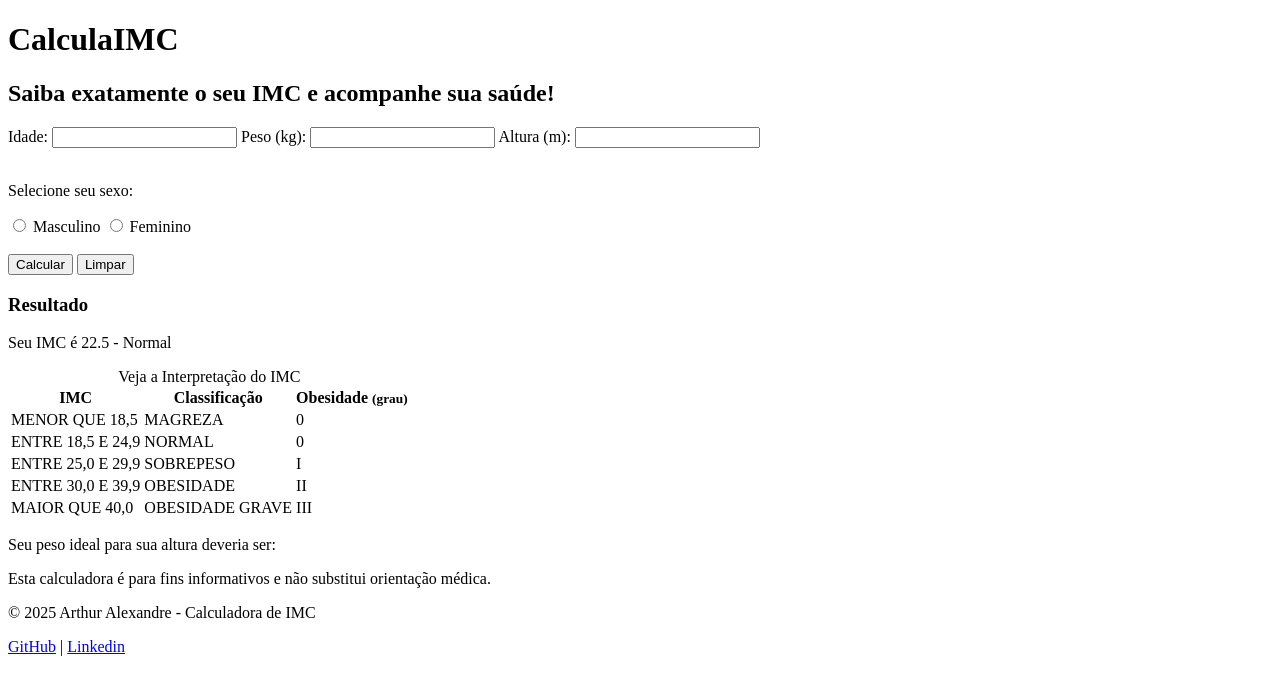
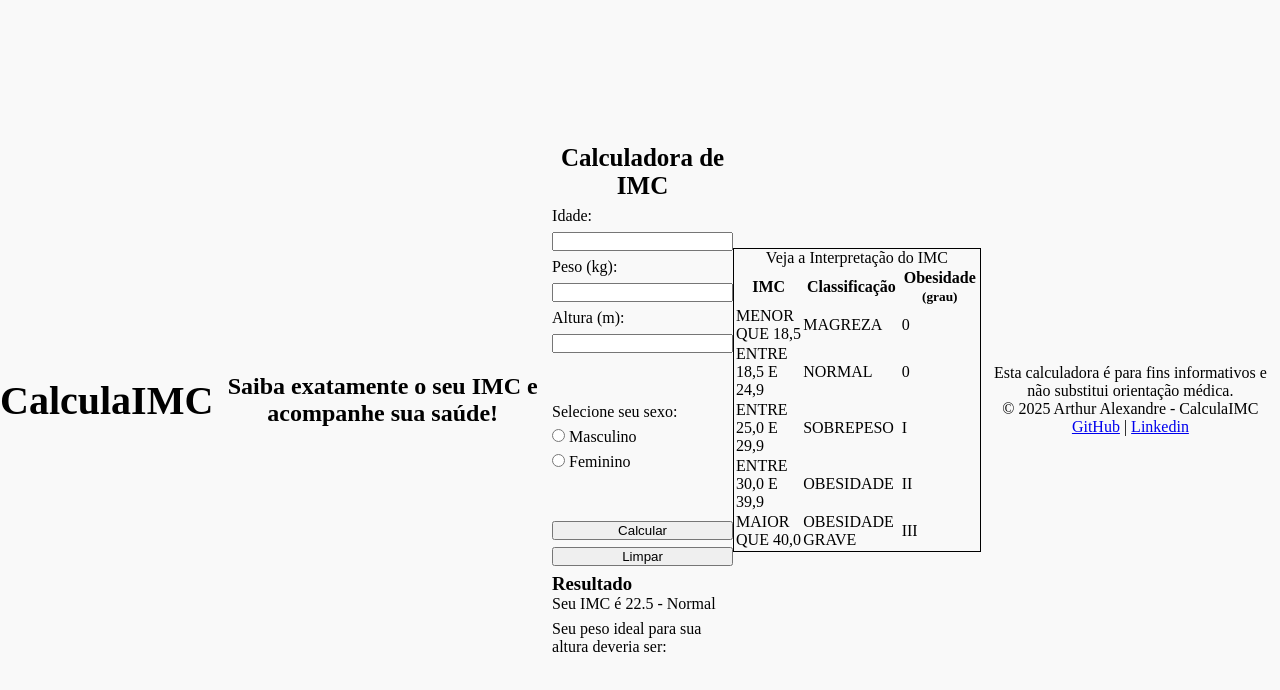
Before and after one commit to Arthur-Alexandre-Dev/CalculaIMC, a plain HTML site: page index.html in a window 1280 px wide. Drawn offline with Linux system fonts and the light colour scheme.

Commit message:
feat: Adiciona design básico no CSS e reestrutura o HTML com novas classes e IDs

```diff
--- a/imc.js
+++ b/imc.js
@@ -1,5 +1,4 @@
-function Imc(name, age, weight, height) {
-  this.name = name;
+function Imc(age, weight, height) {
   this.age = age;
   this.weight = weight;
   this.height = height;
@@ -10,6 +9,6 @@ function Imc(name, age, weight, height) {
 }
 
 (function p1() {
-  let p1 = new Imc("Arthur", 25, 80, 1.8);
+  let p1 = new Imc(25, 80, 1.8);
   console.log(p1.imc_calculator());
 })();
--- a/index.html
+++ b/index.html
@@ -9,27 +9,28 @@
  <h1>CalculaIMC</h1>
 <h2>Saiba exatamente o seu IMC e acompanhe sua saúde!</h2>
 
-<form id="formularioIMC">
-  <label for="idade">Idade:</label>
-  <input type="number" id="idade" name="idade" required />
+<form class="BMIform">
+<p class="formTitle">Calculadora de IMC</p>
+  <label for="age">Idade:</label>
+  <input type="number" id="age" name="age" required />
 
-  <label for="peso">Peso (kg):</label>
-  <input type="number" step="0.1" id="peso" name="peso" required />
+  <label for="weight">Peso (kg):</label>
+  <input type="number" step="0.1" id="weight" name="weight" required />
 
-  <label for="altura">Altura (m):</label>
-  <input type="number" step="0.01" id="altura" name="altura" required />
+  <label for="height">Altura (m):</label>
+  <input type="number" step="0.01" id="height" name="height" required />
 
   <br /><br />
 
-    <p>Selecione seu sexo:</p>
+    <p id="genreSelect">Selecione seu sexo:</p>
 
   <label>
-    <input type="radio" name="sexo" value="masculino" />
+    <input type="radio" name="gender" value="male" />
     Masculino
   </label>
 
   <label>
-    <input type="radio" name="sexo" value="feminino" />
+    <input type="radio" name="gender" value="female" />
     Feminino
   </label>
 
@@ -37,13 +38,17 @@
 
   <button type="submit">Calcular</button>
   <button type="reset">Limpar</button>
-</form>
 
-    <section>
+    <section class="result">
         <h3>Resultado</h3>
         <p>Seu IMC é 22.5 - Normal</p>
     </section>
     <section>
+        <p>Seu peso ideal para sua altura deveria ser:</p>
+    </section>
+</form>
+
+    <section class="BMItable">
         <table>
             <caption>Veja a Interpretação do IMC</caption>
             <thead>
@@ -82,16 +87,15 @@
             </tbody>
         </table>
     </section>
-    <section>
-        <p>Seu peso ideal para sua altura deveria ser:</p>
-    </section>
+
     <footer>
         <p>Esta calculadora é para fins informativos e não substitui orientação médica.</p>
-        <p>© 2025 Arthur Alexandre - Calculadora de IMC</p>
+        <p>© 2025 Arthur Alexandre - CalculaIMC</p>
         <a href="https://github.com/Arthur-Alexandre-Dev" target="_blank">GitHub</a> |
         <a href="https://www.linkedin.com/in/arthur-alexandre-9118a1291/" target="_blank">Linkedin</a>
     </footer>
-    <script src="/IMC/imc.js"></script>
-    <style src="/IMC/style.css"></style>
+
+    <script src="/imc.js"></script>
+    <link rel="stylesheet" href="/style.css">
 </body>
 </html>
--- a/style.css
+++ b/style.css
@@ -1,4 +1,45 @@
-.h1 {
+* {
+    box-sizing: border-box;
+    margin: 0;
+    padding: 0;
+}
+
+body {
+    height: 100vh;
+    display: flex;
+    justify-items: center;
+    align-items: center;
+    background-color: #f9f9f9;
+}
+
+h1 {
     display: flex;
     justify-content: center;
+    font-size: 40px;
+    text-align: center;
 }
+
+h2 {
+    display: flex;
+    justify-content: center;
+    text-align: center;
+}
+
+.BMIform {
+    display: flex;
+    flex-direction: column;
+    gap: 7px;
+}
+
+.formTitle {
+    font-size: 25px;
+    font-weight: bold;
+    text-align: center;
+}
+
+.BMItable {
+    border: 1px solid black;
+}
+footer {
+    text-align: center;
+}
```
